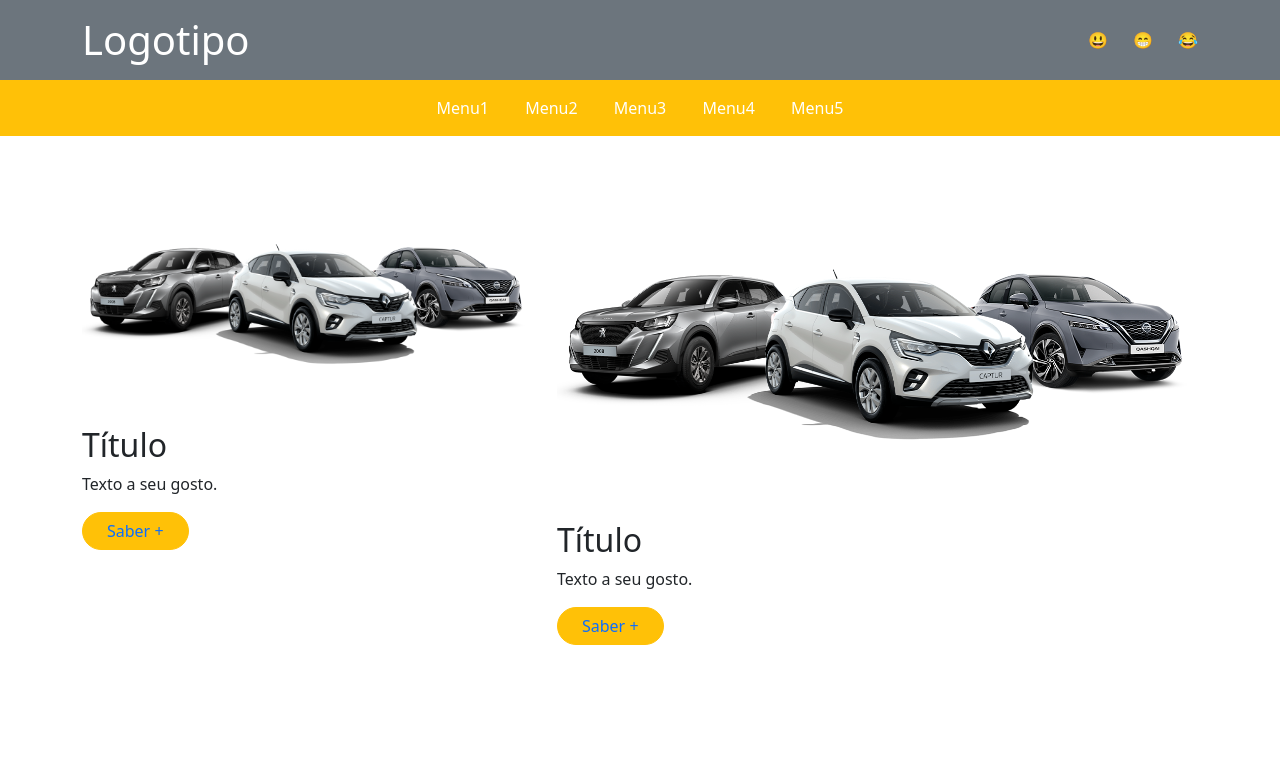
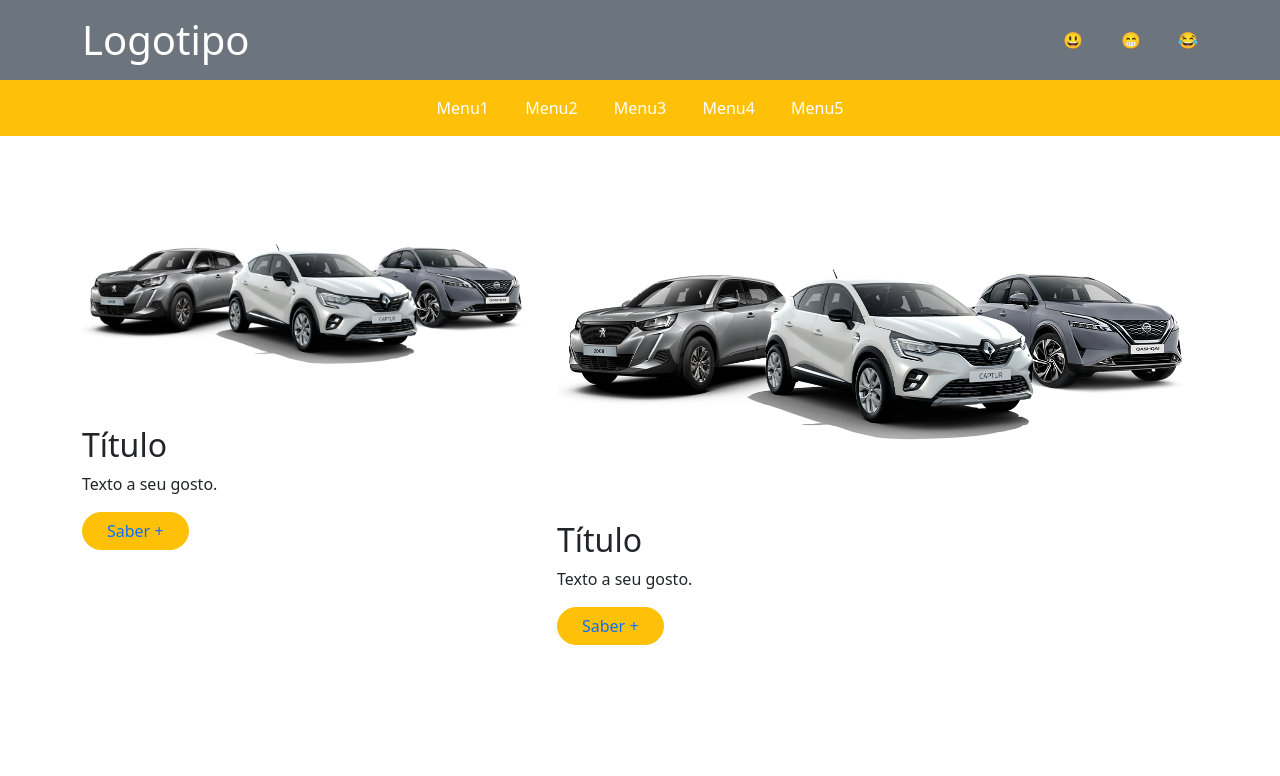
Before and after one commit to DavidPovoas/davidpovoasTPSICAS0725, a plain HTML site: page exer3/index.html in a window 1280 px wide. Shown: the top 776 px of the page. Drawn offline with nearby package versions, Linux system fonts and the light colour scheme.

Commit message:
fix: improve emoji spacing in header

```diff
--- a/exer3/index.html
+++ b/exer3/index.html
@@ -13,7 +13,7 @@
         <div class="container d-flex justify-content-between align-items-center">
             <h1 class="m-0">Logotipo</h1>
             <div>
-                😃&nbsp;&nbsp;&nbsp;&nbsp;&nbsp;&nbsp;😁&nbsp;&nbsp;&nbsp;&nbsp;&nbsp;&nbsp;😂
+                😃&nbsp;&nbsp;&nbsp;&nbsp;&nbsp;&nbsp;&nbsp;&nbsp;&nbsp;😁&nbsp;&nbsp;&nbsp;&nbsp;&nbsp;&nbsp;&nbsp;&nbsp;&nbsp;😂
             </div>
         </div>
     </header>
```
